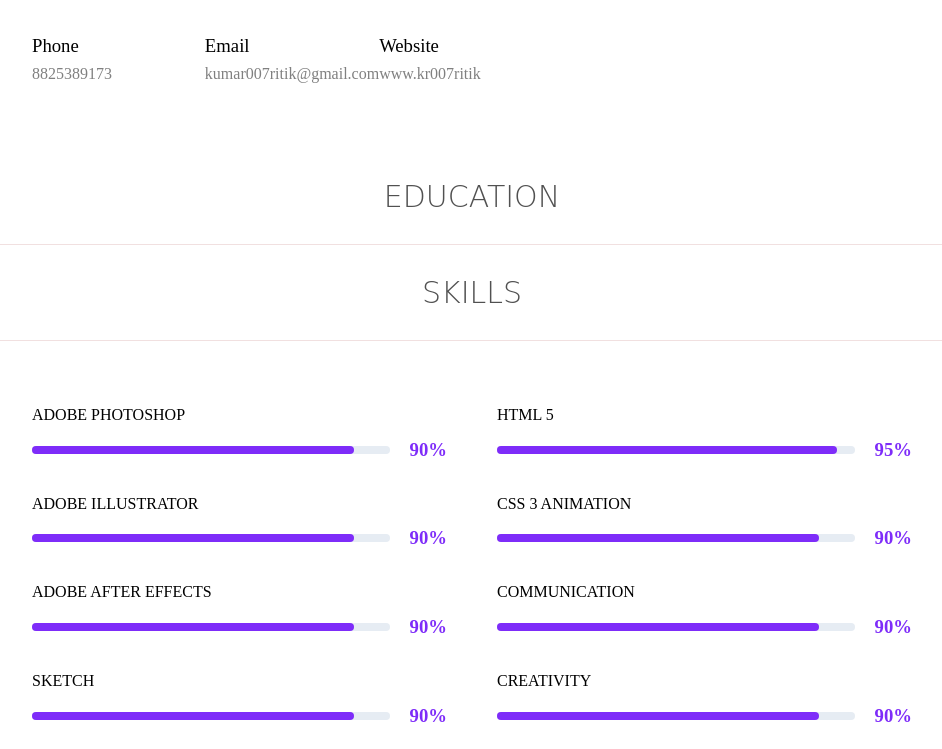
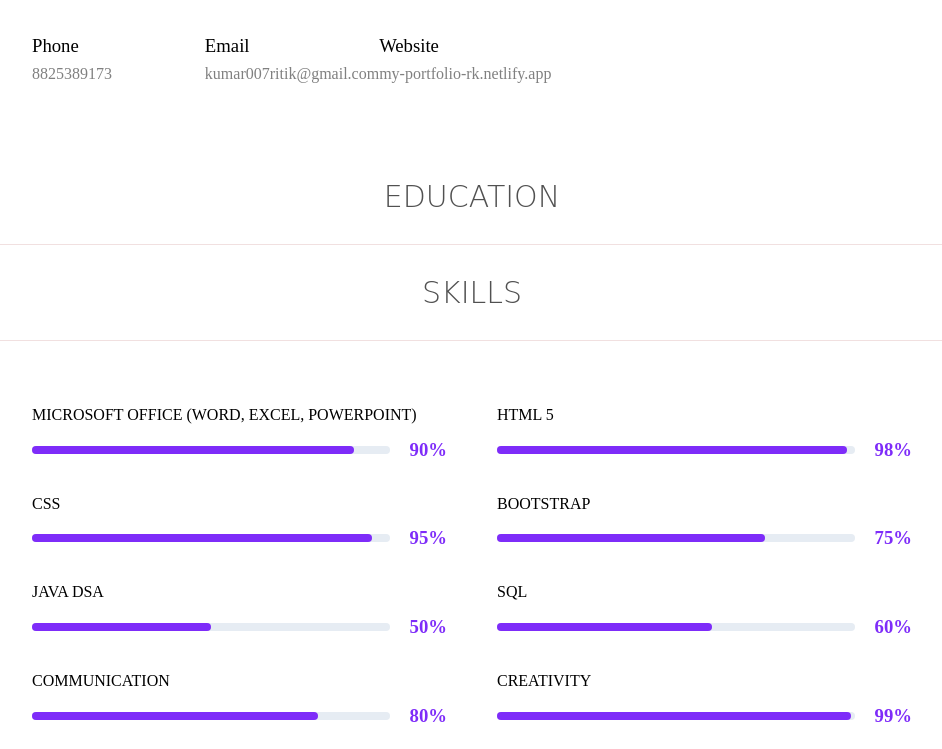
Before and after one commit to kr007ritik/myPortfolio, a plain HTML site: page index.html in a window 1280 px wide. Shown: the part 1159-1908 px from the top of the page, without its empty margins (168-1110 px from the left). Drawn offline with nearby package versions, Linux system fonts and the light colour scheme; a web font is replaced by a local one.

Commit message:
skills section updation

```diff
--- a/index.html
+++ b/index.html
@@ -89,7 +89,7 @@
                         </div>
                         <div>
                             <h3 class="cont-head">Website</h3>
-                            <p class="cont-detail">www.kr007ritik</p>
+                            <p class="cont-detail">my-portfolio-rk.netlify.app</p>
                         </div>
                     </div>
                 </div>
@@ -112,11 +112,10 @@
             <div class="title animate__animated animate__flipInX">skills</div>
             <div class="container-skills">
                 <div class="course">
-                    <h4>adobe photoshop</h4>
+                    <h4>microsoft office (word, excel, powerpoint)</h4>
                     <div class="progress-bar">
                         <div class="bar">
-                            <div class="progress" aria-valuenow="90" aria-valuemin="10" aria-valuemax="100"
-                                style="width: 90%;"></div>
+                            <div class="progress" style="width: 90%;"></div>
                         </div>
                         <h3 class="color-primary">90%</h3>
                     </div>
@@ -125,70 +124,63 @@
                     <h4>html 5</h4>
                     <div class="progress-bar">
                         <div class="bar">
-                            <div class="progress" aria-valuenow="90" aria-valuemin="10" aria-valuemax="100"
-                                style="width: 95%;"></div>
+                            <div class="progress" style="width: 98%;"></div>
+                        </div>
+                        <h3 class="color-primary">98%</h3>
+                    </div>
+                </div>
+                <div class="course">
+                    <h4>css</h4>
+                    <div class="progress-bar">
+                        <div class="bar">
+                            <div class="progress" style="width: 95%;"></div>
                         </div>
                         <h3 class="color-primary">95%</h3>
                     </div>
                 </div>
                 <div class="course">
-                    <h4>adobe illustrator</h4>
+                    <h4>bootstrap</h4>
                     <div class="progress-bar">
                         <div class="bar">
-                            <div class="progress" aria-valuenow="90" aria-valuemin="10" aria-valuemax="100"
-                                style="width: 90%;"></div>
+                            <div class="progress" style="width: 75%;"></div>
                         </div>
-                        <h3 class="color-primary">90%</h3>
+                        <h3 class="color-primary">75%</h3>
                     </div>
                 </div>
                 <div class="course">
-                    <h4>css 3 animation </h4>
+                    <h4>java dsa</h4>
                     <div class="progress-bar">
                         <div class="bar">
-                            <div class="progress" aria-valuenow="90" aria-valuemin="10" aria-valuemax="100"
-                                style="width: 90%;"></div>
+                            <div class="progress" style="width: 50%;"></div>
                         </div>
-                        <h3 class="color-primary">90%</h3>
+                        <h3 class="color-primary">50%</h3>
                     </div>
                 </div>
                 <div class="course">
-                    <h4>adobe after effects</h4>
+                    <h4>sql</h4>
                     <div class="progress-bar">
                         <div class="bar">
-                            <div class="progress" aria-valuenow="90" aria-valuemin="10" aria-valuemax="100"
-                                style="width: 90%;"></div>
+                            <div class="progress" style="width: 60%;"></div>
                         </div>
-                        <h3 class="color-primary">90%</h3>
+                        <h3 class="color-primary">60%</h3>
                     </div>
                 </div>
                 <div class="course">
                     <h4>communication</h4>
                     <div class="progress-bar">
                         <div class="bar">
-                            <div class="progress" aria-valuenow="90" aria-valuemin="10" aria-valuemax="100"
-                                style="width: 90%;"></div>
+                            <div class="progress" style="width: 80%;"></div>
                         </div>
-                        <h3 class="color-primary">90%</h3>
-                    </div>
-                </div>
-                <div class="course">
-                    <h4>sketch</h4>
-                    <div class="progress-bar">
-                        <div class="bar">
-                            <div class="progress" aria-valuenow="90" aria-valuemin="10" aria-valuemax="100"
-                                style="width: 90%;"></div>
-                        </div>
-                        <h3 class="color-primary">90%</h3>
+                        <h3 class="color-primary">80%</h3>
                     </div>
                 </div>
                 <div class="course">
                     <h4>creativity</h4>
                     <div class="progress-bar">
                         <div class="bar">
-                            <div class="progress" aria-valuenow="90" aria-valuemin="10" aria-valuemax="100"
-                                style="width: 90%;"></div>
+                            <div class="progress"  style="width: 99%;"></div>
                         </div>
-                        <h3 class="color-primary">90%</h3>
+                        <h3 class="color-primary">99%</h3>
                     </div>
                 </div>
             </div>
```
